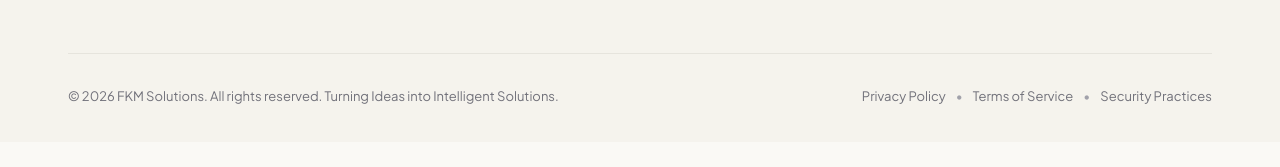
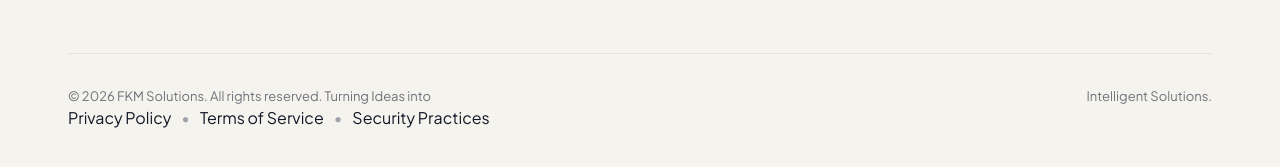
Before and after one commit to zeikclouds/FMK-solution, a plain HTML site: page index.html in a window 1280 px wide. Shown: the part 6443-6610 px from the top of the page. Before the commit the page ends 6585 px from the top, so only its background shows below. Drawn offline with Linux system fonts and the light colour scheme.

Commit message:
Update index.html

```diff
--- a/index.html
+++ b/index.html
@@ -821,7 +821,8 @@
 
       <div class="footer-bottom">
         <div class="footer-copy">
-          &copy; <span id="currentYear">2026</span> FKM Solutions. All rights reserved. Turning Ideas into Intelligent Solutions.
+          &copy; <span id="currentYear">2026</span> FKM Solutions. All rights reserved. Turning Ideas into </div>
+          <div>Intelligent Solutions.</div>
         </div>
         <div class="footer-legal">
           <a href="#about">Privacy Policy</a>
```
